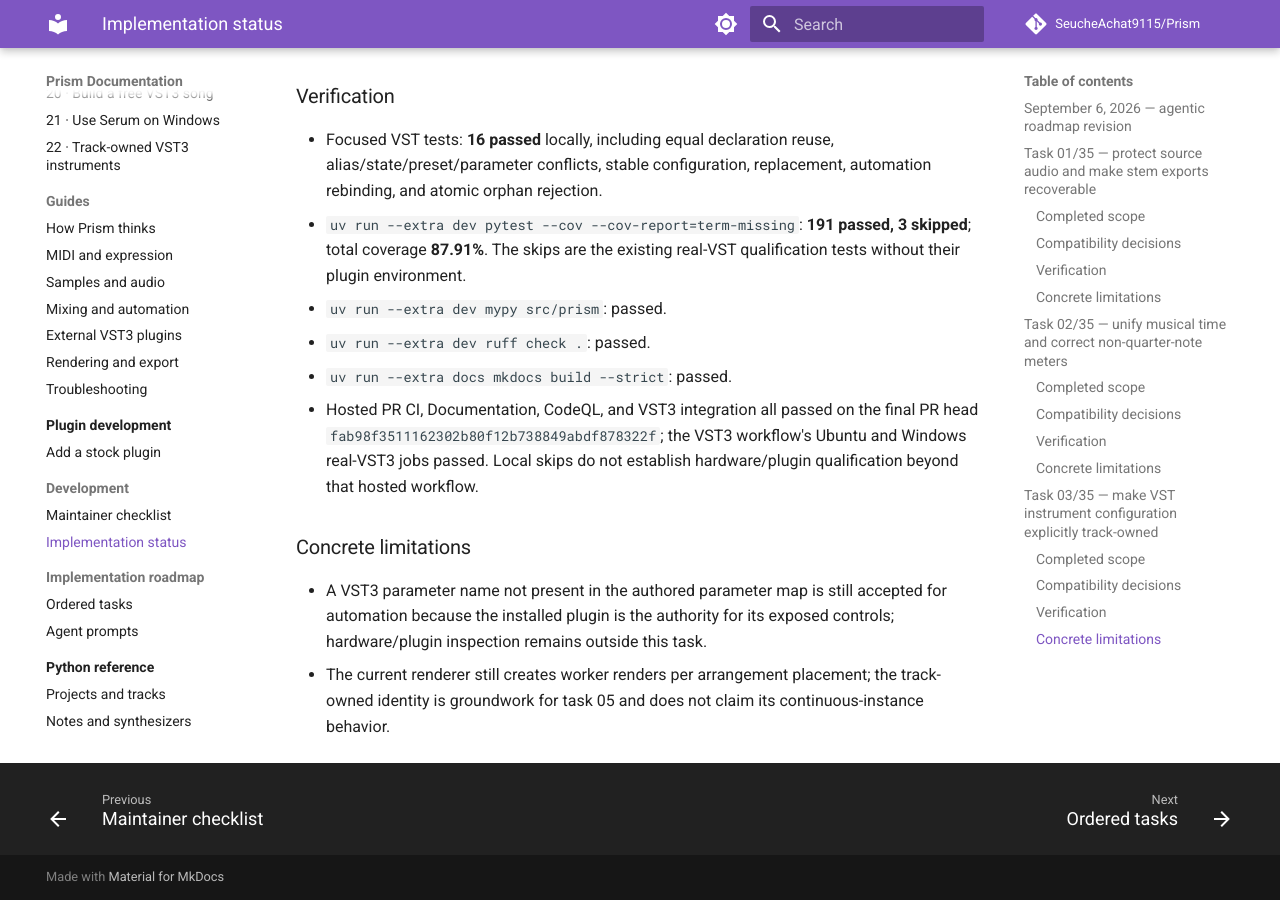
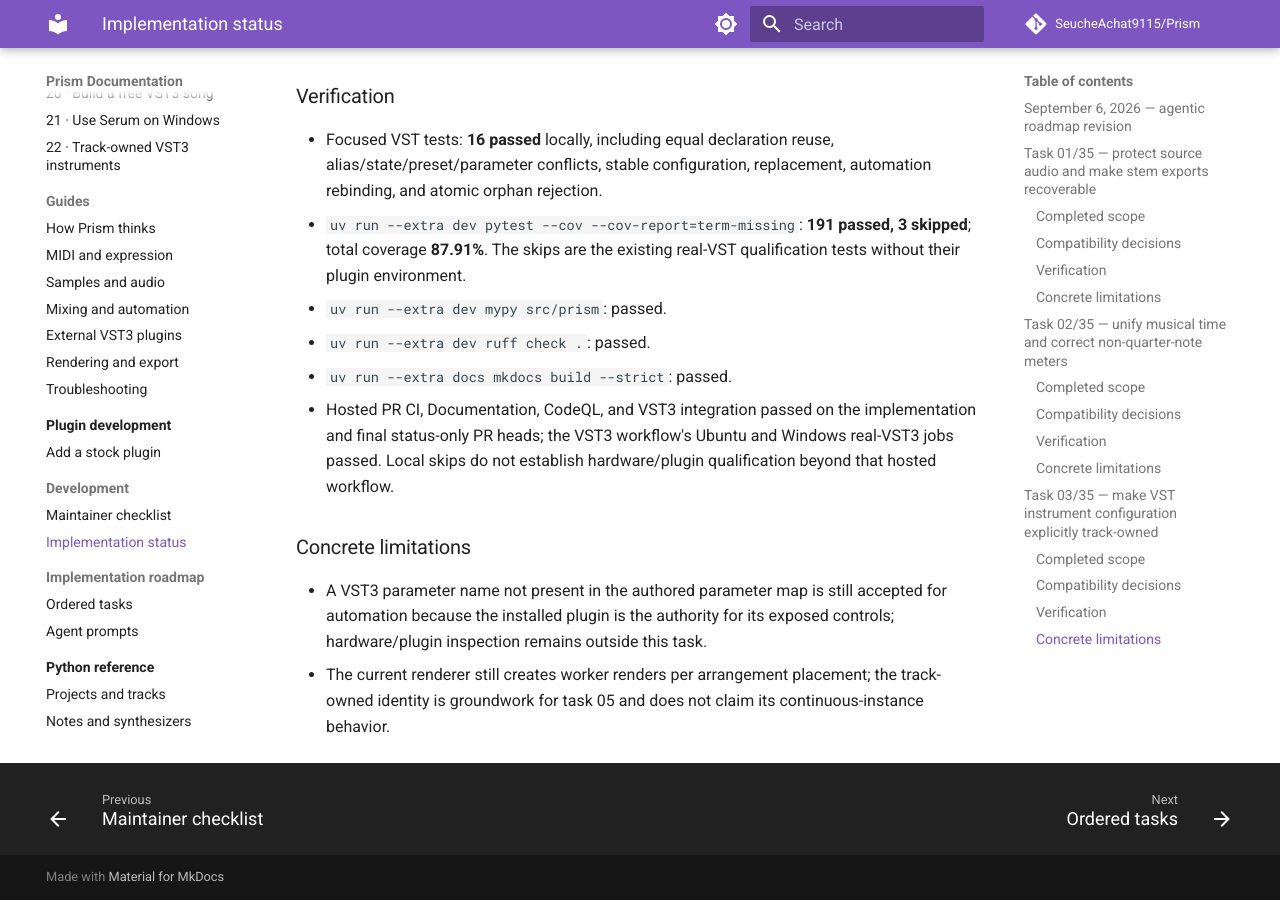
Before and after one commit to SeucheAchat9115/Prism, an MkDocs documentation site: the page built from docs/development/implementation-status.md, in a window 1280 px wide and 900 px high, scrolled down 4803 px. Built offline with MkDocs 1.6.1 and Material for MkDocs 9.7.7, drawn with Linux system fonts in a browser that asks for light colours; comment, search, counter and statistics services are not loaded; some of the changed text lies outside the part shown.

Commit message:
docs: clarify task 03 verification record

```diff
--- a/docs/development/implementation-status.md
+++ b/docs/development/implementation-status.md
@@ -147,7 +147,7 @@
 
 Implementation branch: `task-03/track-owned-vst-configuration`
 Implementation commit: `c7ac39d072b0e774a914313b3afc8d7de6f665cd`
-Status/docs follow-up: `fab98f3511162302b80f12b738849abdf878322f`
+The final status-only follow-up is tracked in the PR commit history.
 
 ### Completed scope
 
@@ -194,10 +194,10 @@
 - `uv run --extra dev mypy src/prism`: passed.
 - `uv run --extra dev ruff check .`: passed.
 - `uv run --extra docs mkdocs build --strict`: passed.
-- Hosted PR CI, Documentation, CodeQL, and VST3 integration all passed on the
-  final PR head `fab98f3511162302b80f12b738849abdf878322f`; the VST3 workflow's
-  Ubuntu and Windows real-VST3 jobs passed. Local skips do not establish
-  hardware/plugin qualification beyond that hosted workflow.
+- Hosted PR CI, Documentation, CodeQL, and VST3 integration passed on the
+  implementation and final status-only PR heads; the VST3 workflow's Ubuntu and
+  Windows real-VST3 jobs passed. Local skips do not establish hardware/plugin
+  qualification beyond that hosted workflow.
 
 ### Concrete limitations
 
```
